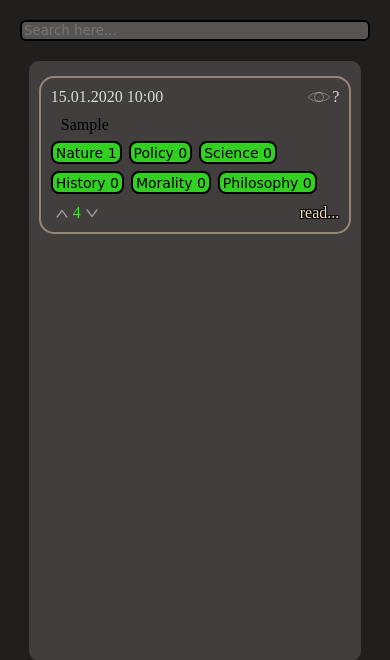
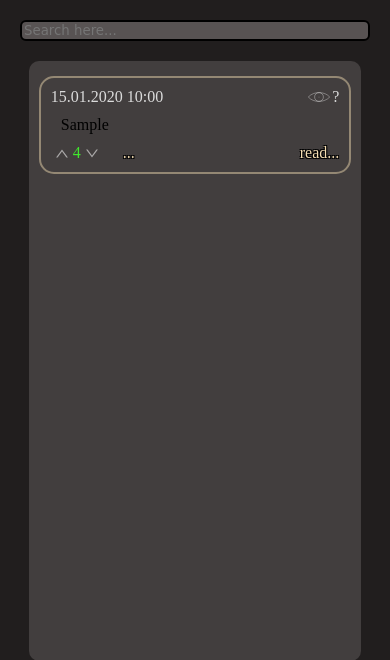
Before and after one commit to razingash/django_forum_1, a Django app: page /forum/discussions/ in a window 390 px wide. Shown: the part 69-729 px from the top of the page. Run offline with Django 4.2, Linux system fonts and the light colour scheme; tables that the repository leaves empty hold one stand-in row (values such as "Sample post").

Commit message:
fixed scripts and flexibility

```diff
--- a/forum_v2/forum/static/forum/css/dda_search_discussions.css
+++ b/forum_v2/forum/static/forum/css/dda_search_discussions.css
@@ -84,23 +84,35 @@
     justify-content: space-between;
     margin-top: 10px;
 }
-.grade_fluctuations{
+.grade_fluctuations {
     display: flex;
 }
-.grade_up, .grade_down{
+
+.grade_up, .grade_down {
     width: 12px;
     height: 19px;
     margin: 0 5px -1px 5px;
     cursor: pointer;
 }
 
-.preview-rating{
+.check_tags {
+    display: none;
+    flex-grow: 1;
+    margin-left: 10px;
+    padding: 0 10px 0 10px;
+    color: #f5deb3;
+    cursor: pointer;
+}
+
+.preview-rating {
     display: block;
 }
-.grade-standard{
+
+.grade-standard {
     color: #dbdbdb;
 }
-.grade-positive{
+
+.grade-positive {
     color: #40e62d;
 }
 .grade-negative{
@@ -121,20 +133,26 @@
     box-shadow: inset 0 10px 20px 2px #000000b3;
     border: 2px solid #f5deb37d;
 }
-.custom__theme{
+
+.custom__theme {
 
 }
 
-.custom__check{
+.custom__check {
     text-shadow: -1px -1px 0 #000000, 1px -1px 0 #000000, -1px 1px 0 #000000, 1px 1px 0 #000000;
 }
 
-@media (max-width: 768px){
-    .preview{
+.hidden_checkbox {
+    display: none;
+}
+
+@media (max-width: 768px) {
+    .preview {
         padding: 10px 10px 10px 10px;
         margin: 15px 10px 0 10px;
     }
-    .preview-tag{
+
+    .preview-tag {
         padding: 1.5px 3px 1.5px 3px;
         margin: 7px 7px 0 0;
         border-radius: 8px;
@@ -144,11 +162,25 @@
         box-shadow: none;
         border-radius: 10px;
     }
-    .custom__preview{
+
+    .custom__preview {
         border: 2px solid #f5deb375;
         box-shadow: none;
     }
-    .custom__theme{
+
+    .custom__theme {
         font-size: 1em;
     }
+
+    .preview-tags {
+        display: none;
+    }
+
+    .hidden_checkbox:checked ~ .preview-tags {
+        display: flex;
+    }
+
+    .check_tags {
+        display: block;
+    }
 }
--- a/forum_v2/forum/static/forum/css/header.css
+++ b/forum_v2/forum/static/forum/css/header.css
@@ -125,7 +125,7 @@
     overflow-y: auto;
 }
 
-.search__result{
+.search__result, .search__result_empty {
     display: flex;
     flex-direction: row;
     text-decoration: none;
--- a/forum_v2/forum/static/forum/css/profile.css
+++ b/forum_v2/forum/static/forum/css/profile.css
@@ -250,6 +250,8 @@
     display: none;
     flex-direction: row;
     margin: 0 3px 0 3px;
+    cursor: pointer;
+    user-select: none;
 }
 .svg__arrow{
     display: none;
@@ -259,7 +261,6 @@
 }
 .mini_categories{
     color: #f5deb3;
-    cursor: pointer;
 }
 .second-header__list{
     display: flex;
@@ -721,7 +722,7 @@
 #mini-list__toggle{
     display: none;
 }
-#mini-list__toggle:checked ~ .second-header__list{
+#mini-list__toggle:checked ~ .second-header__list {
     display: flex;
     flex-direction: column;
     position: absolute;
@@ -729,6 +730,7 @@
     top: 39px;
     right: 3px;
     left: -10px;
+    z-index: 1;
 }
 
 @media (max-width: 768px){
--- a/forum_v2/forum/static/forum/js/advanced_search.js
+++ b/forum_v2/forum/static/forum/js/advanced_search.js
@@ -114,19 +114,21 @@ document.addEventListener('DOMContentLoaded', function () {
     }
 
     document.querySelector('.bunch__apply').addEventListener('click', function () {
-        //const tagsCheckboxes = document.querySelectorAll('.bunch__tag input[type="checkbox"]');
         const tagsCheckboxes = document.querySelectorAll('.bunch__tag input[type="checkbox"]');
         const pOrientationCheckboxes = document.querySelectorAll('.p_orientation__checkbox');
 
         const selectedTags = getSelectedInfo(tagsCheckboxes);
         const selectedPOrientations = getSelectedInfo(pOrientationCheckboxes);
 
-        let url = 'http://127.0.0.1:8000/forum/discussions/?';
+        let url = window.location.origin + window.location.pathname;
+        let isFirstParam = true;
         selectedTags.forEach((tag, index) => {
-            url += `tag[${tag.value}]=${tag.id}&`;
+            url += (isFirstParam ? '?' : '&') + `tag[${tag.value}]=${tag.id}`;
+            isFirstParam = false;
         });
         selectedPOrientations.forEach((p_orient, index) => {
-            url += `orientation[${p_orient.value}]=${p_orient.id}&`;
+            url += (isFirstParam ? '?' : '&') + `orientation[${p_orient.value}]=${p_orient.id}`;
+            isFirstParam = false;
         });
         window.location.href = url;
     });
--- a/forum_v2/forum/static/forum/js/header_search_ajax.js
+++ b/forum_v2/forum/static/forum/js/header_search_ajax.js
@@ -1,9 +1,9 @@
 $(document).ready(function () {
-    function sendPostRequest() {
-        var search_request = $('.search__form__input').val();
+    const csrfToken = $('meta[name=csrf-token]').attr('content');
+
+    function sendPostRequest(search_request) {
         if (search_request.length >= 4) {
-            var csrfToken = $('meta[name=csrf-token]').attr('content');
-            var request_type = $('.subject__item.active').attr('id');
+            let request_type = $('.subject__item.active').attr('id');
             $.ajax({
                 type: 'POST',
                 url: /forum/,
@@ -15,13 +15,11 @@ $(document).ready(function () {
                     'search_request': search_request
                 },
                 success: function (response) {
-                    console.log('POST запрос успешно отправлен');
                     if (response.message !== 'nothing founded') {
                         $('.search__results').empty();
                         console.log(response)
                         console.log(response.type)
                         if (response.type === 'result_users') {
-                            console.log('LAKATMATATAG')
                             response.message.forEach(function (item) {
                                 $('.search__results').append('<a href="' + item.get_absolute_url + '" class="search__result">' + item.username + '</a>');
                             });
@@ -31,7 +29,7 @@ $(document).ready(function () {
                             });
                         }
                     } else {
-                        $('.search__results').empty();
+                        $('.search__results').empty().append('<div class="search__result_empty">nothing founded</div>');
                         console.log('Ничего не найдено');
                     }
                 },
@@ -39,10 +37,13 @@ $(document).ready(function () {
                     console.log('Ошибка при отправке POST запроса');
                 }
             });
+        } else {
+            $('.search__results').empty().append('<div class="search__result_empty">nothing founded</div>');
         }
     }
 
     $('.search__form__input').on('input', function () {
-        sendPostRequest();
+        const search_request = $(this).val();
+        sendPostRequest(search_request);
     });
 });
--- a/forum_v2/forum/templates/forum/base.html
+++ b/forum_v2/forum/templates/forum/base.html
@@ -128,8 +128,7 @@
                     </ul>
                 </div>
                 <div class="search__results">
-                    <a class="search__result">custom result 2</a>
-                    <a class="search__result">custom result 3</a>
+                    <div class="search__result_empty">nothing founded</div>
                 </div>
             </div>
             {% if request.user.is_authenticated %}
--- a/forum_v2/forum/templates/forum/discussions.html
+++ b/forum_v2/forum/templates/forum/discussions.html
@@ -52,6 +52,8 @@
                     </div>
                     <a href="{{ discussion.get_absolute_url }}"
                        class="preview-theme custom__theme">{{ discussion.theme }}</a>
+                    <input type="checkbox" id="preview-tags_hidden_{{ discussion.id }}" class="hidden_checkbox">
+
                     <div class="preview-tags">
                         {% discussion_tags discussion.discussiontags_set.all as discussion_categories %}
                         {% for key, value in discussion_categories.items %}
@@ -74,6 +76,8 @@
                                 <use xlink:href="#icon_arrow_bottom"></use>
                             </svg>
                         </div>
+                        <label for="preview-tags_hidden_{{ discussion.id }}"
+                               class="check_tags custom__check">...</label>
                         <a href="{{ discussion.get_absolute_url }}" class="preview-check custom__check">read...</a>
                     </div>
                 </div>
--- a/forum_v2/forum/views.py
+++ b/forum_v2/forum/views.py
@@ -35,7 +35,7 @@ class RulesPage(ListView, DataMixin):
             discussions = Discussion.objects.only('id', 'theme').order_by('theme').filter(
                 theme__icontains=search_request)[:10]
             print(discussions)
-            result = 'No discussions found'
+            result = 'nothing founded'
             if len(discussions) > 0:
                 result = [{'id': discussion.id, 'theme': discussion.theme, 'get_absolute_url': discussion.get_absolute_url()} for discussion in discussions]
             return JsonResponse({'message': result, 'type': 'result_discussions'})
@@ -44,7 +44,7 @@ class RulesPage(ListView, DataMixin):
             search_request = request.POST.get('search_request')
             users = CustomUser.objects.only('id', 'username').order_by('username').filter(
                 username__icontains=search_request)[:10]
-            result = 'No users found'
+            result = 'nothing founded'
             if len(users) > 0:
                 result = [{'id': user.id, 'username': user.username, 'get_absolute_url': user.get_absolute_url()} for user in users]
             return JsonResponse({'message': result, 'type': 'result_users'})
```
Also changed, not shown: forum_v2/forum/static/forum/css/start_page.css (+16 -2 lines). Lines whose indentation alone changed are shown as unchanged.
